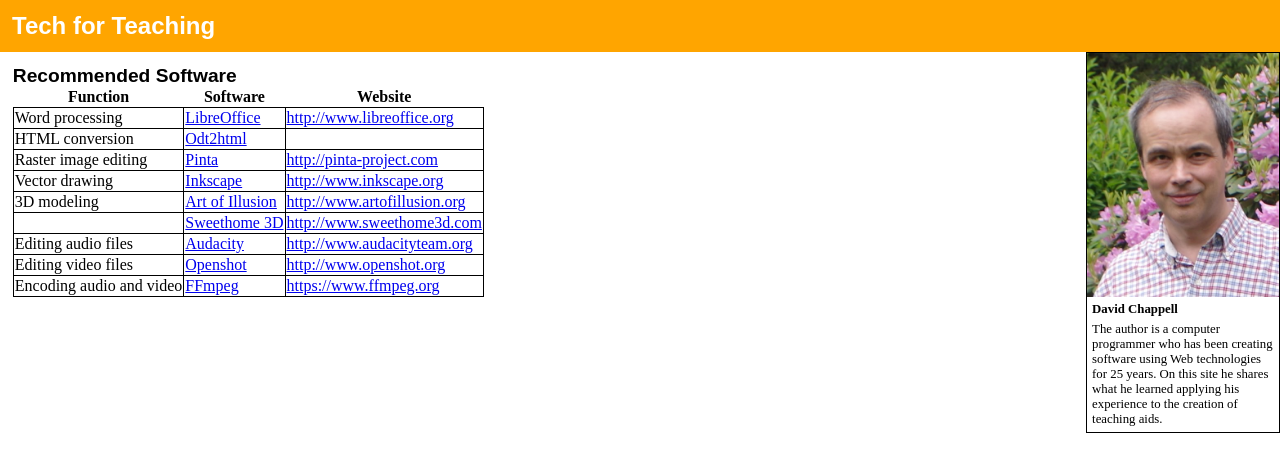
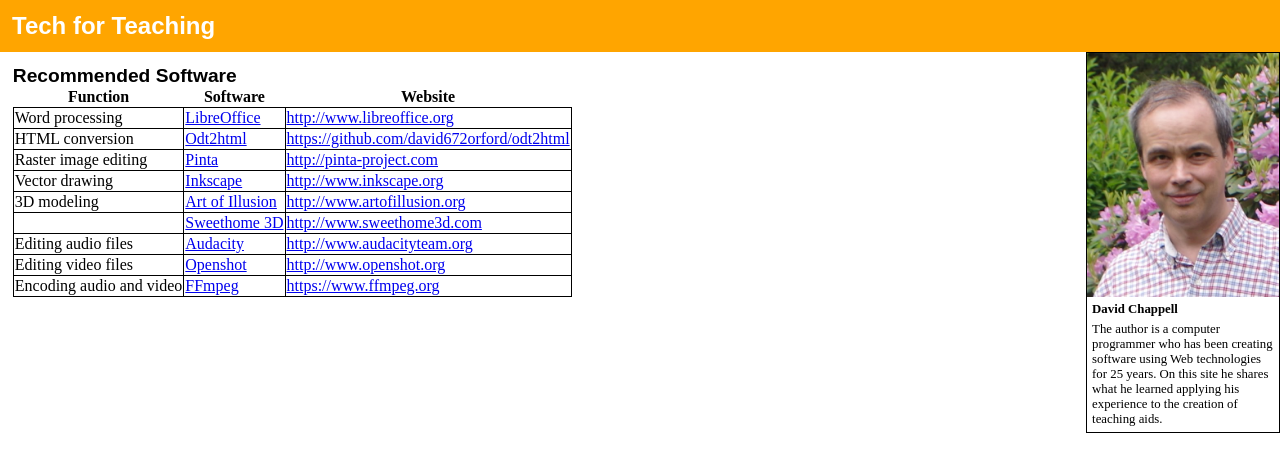
Before and after one commit to david672orford/tech-for-teaching, a Jekyll site: the page built from software/index.md, in a window 1280 px wide. Shown: the top 472 px of the page. Built offline with Jekyll 4.4.1, drawn with Linux system fonts in a browser that asks for light colours; our own code applies the rules of GitHub Pages for plain Markdown files; some of the changed lines change nothing that is shown.

Commit message:
more links

```diff
--- a/software/index.md
+++ b/software/index.md
@@ -3,7 +3,7 @@
 | Function                 | Software                     | Website                       |
 |--------------------------|------------------------------|-------------------------------|
 | Word processing          | [LibreOffice](libreoffice/)  | <http://www.libreoffice.org>  |
-| HTML conversion          | [Odt2html](odt2html/)        |                               |
+| HTML conversion          | [Odt2html](odt2html/)        | <https://github.com/david672orford/odt2html> |
 | Raster image editing     | [Pinta](pinta/)              | <http://pinta-project.com>    |
 | Vector drawing           | [Inkscape](inkscape/)        | <http://www.inkscape.org>     |
 | 3D modeling              | [Art of Illusion](aoi/)      | <http://www.artofillusion.org>|
```
